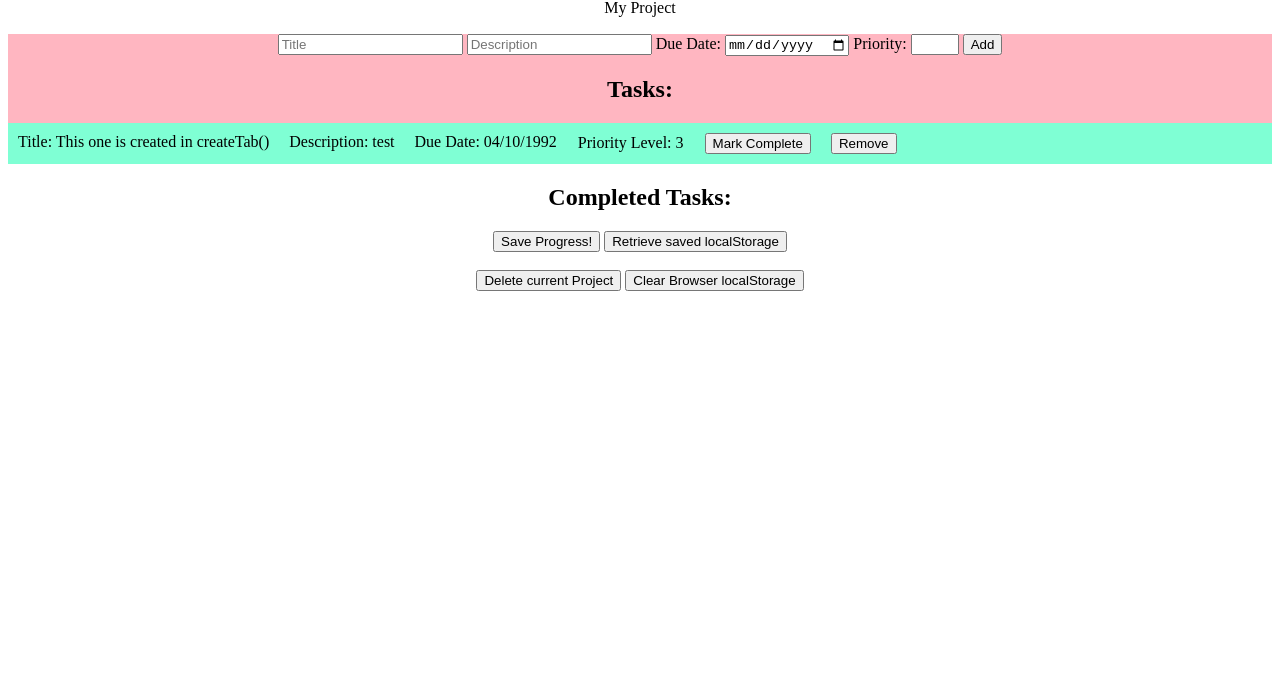
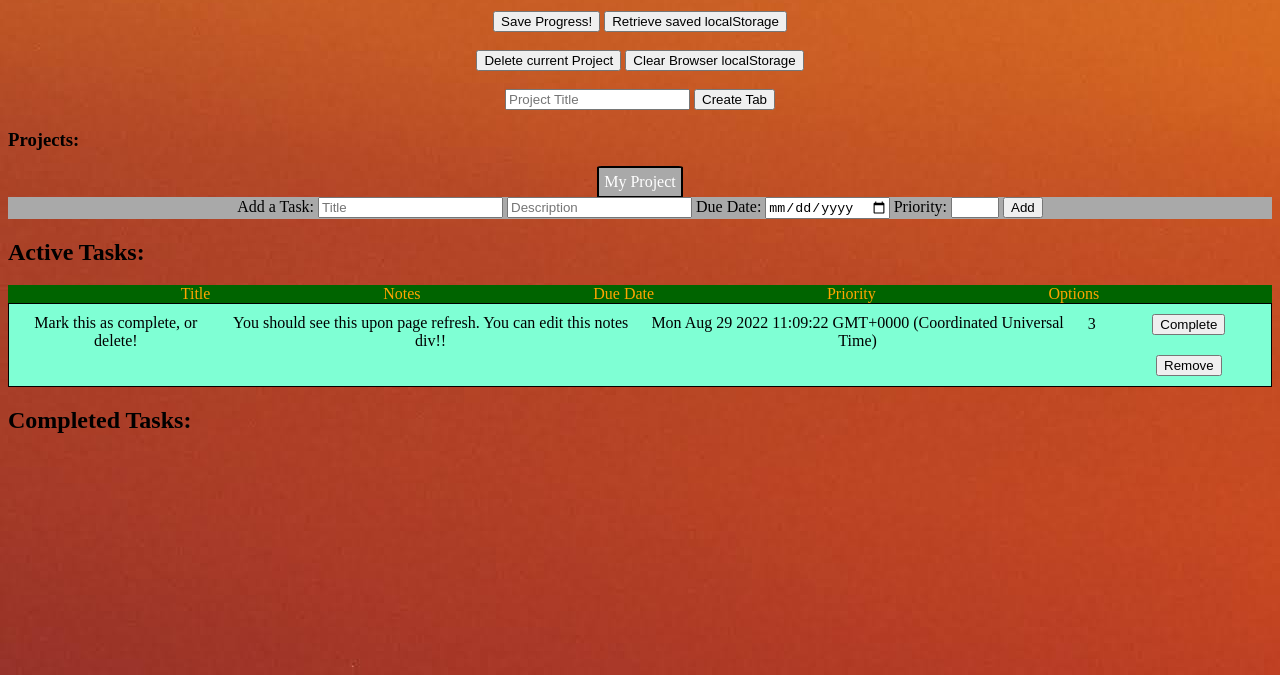
Before and after one commit to wlindstrom55/TOP_todo_list, a website with bundled scripts: page index.html in a window 1280 px wide. Shown: the part 125-800 px from the top of the page. Built offline with nearby package versions, Linux system fonts and the light colour scheme.

Commit message:
Really messed with styling alot, not sure I am thrilled though. Changed notes to be editable on todos, using an event listener to change the value on the object upon input event. It's ugly but functional

```diff
--- a/index.html
+++ b/index.html
@@ -9,22 +9,33 @@
 </head>
 <body>
     <main id="main">
-        <h1>Will's To-Dos</h1>
+        <h1>Checklist App</h1>
         <header>
+            <div class="footerbutts">
+                <h2>Options:</h2>
+                <button class="savebut" onclick="setStorage(); return false"> Save Progress!</button>
+                <button class="getbut" onclick="getStorage(); return false"> Retrieve saved localStorage</button>
+                <br> <br>
+                <button class="tabbut" onclick="removeTab(); return false"> Delete current Project</button>
+                <button class="delbut" onclick="clearStorage(); return false">Clear Browser localStorage</button>
+            </div>
+            <br>
             <form onsubmit="createTab(); return false" class="form" id="projectform">
                 <input type="text" name="ptitle" id="ptitle" placeholder="Project Title">
                 <button type="submit" onclick="createTab(); return false">Create Tab</button>
-                <!--on submit, should run and create a new nav tab, will this work?-->
             </form>
-            <nav id="nav">
+            <div id="nav">
+                <h3>Projects:</h3>
                 <!--<div class="tab" id="tab1" onclick="tabSwitch(); return false">My Project</div>-->
                 <div id="tabdisplay"></div>
-            </nav>
+            </div>
         </header>
         <!--idea: do nav tabs w/ an explainer page, or perhaps our different projects (lists of todos)?-->
 
         <div class="outer">
+            <div class="forform">
                 <form onsubmit="addToDo(); return false" class="form" id="todoform">
+                    <label>Add a Task:</label>
                     <input type="text" name="title" id="title" placeholder="Title" required>
                     <input name="description" id="description" placeholder="Description"  required>
                     <label for="duedate">Due Date:</label>
@@ -33,22 +44,17 @@
                     <input type="number" name="priority" id="priority" min="1" max="3" required>
                     <button type="submit" id="submit">Add</button>
                 </form>
+            </div>
+        </div>
+        <h2>Active Tasks:</h2>
         <div class="cont">
-                <h2>Tasks:</h2>
             <div class="content" id="content"></div>
-            </div>
         </div>
         <div class="complete-section">
             <h2>Completed Tasks:</h2>
             <div class="complete"></div>
         </div>
-        <div class="footerbutts">
-            <button class="savebut" onclick="setStorage(); return false"> Save Progress!</button>
-            <button class="getbut" onclick="getStorage(); return false"> Retrieve saved localStorage</button>
-            <br> <br>
-            <button class="tabbut" onclick="removeTab(); return false"> Delete current Project</button>
-            <button class="delbut" onclick="clearStorage(); return false">Clear Browser localStorage</button>
-        </div>
+
     </main>
     <script src="index.js"></script>
 </body>
--- a/index.js
+++ b/index.js
@@ -38,30 +38,24 @@ function storageAvailable(type) {
 //     console.log("localStorage error");
 //   }
 
-function setStorage() { //works great!
+function setStorage() {
     localStorage.clear();
     let stringObjArr = JSON.stringify(projects); //then stringify the entire projects array
     localStorage.setItem('savedProjects', stringObjArr);
     //then maybe some kind of a check to see if there is saved info on browser, and an alert if successful or not
     window.alert("¡Saved to your browser!");
     //might be able to put in some type of behavior on window close? should check
-    //first check for existing data, if so, retrieve..also add to array so they iterate right
-    //for each property of an object in our array....save as an object to local storage?
-    //need to access object values, save?
-    //would we also then need another method to "offload" and retrieve those saved values?
-    //when should this run? probably in the conditional above that checks for localstorage.
 }
 
-function getStorage() { //works!
-    //Project thoughts - pass in an index for Project to switch todos to save and load?
+function getStorage() {
     try {
         let newArr = JSON.parse(localStorage.getItem('savedProjects') || []); //if getItem returns null, provides a default empty array
-       // projects[projectIndex].todosArray.splice(0, projects[projectIndex].todosArray.length); //cut out the whole current array!
         projects.splice(0, projects.length);
-       for(let savedProject of newArr) { //again must use for of to loop over objects themselves
+        for(let savedProject of newArr) {
             projects.push(savedProject);
         }
         projectIndex = 0; //reset current project
+        window.alert('localStorage retrieved');
     } catch (err) {
         //unexpected end of JSON input if there is nothing to parse
         window.alert('¡ERROR! ¡There was nothing saved to localStorage!');
@@ -88,47 +82,33 @@ const tabDisplay = document.getElementById('tabdisplay')
 
 //const todos = [];
 const projects = [];
-//let countTab = 2; //starts at 2 because of default tab //gonna need to change this to deal with tab creation in iterate()
-let currentTab = 0; //counter for projects //maybe delete?
-let projectIndex = 0; //this needs to be changed by tab switching logic to currect Project
+let projectIndex = 0; //this value determines which project is being displayed
 
-// function iterateProjects() {
-//     projectIndex = 0; //set back to first project
-//     for(let proj of projects) {
-//         //just needs to render divs as tabs?
-
-//     }
-// }
-function createTab() { //maybe this should just push the created project object to projects array?
+function createTab() {
     let input = document.getElementById('ptitle');
     let newTab = document.createElement('div');
     newTab.classList.add('tab');
 
-    if(projects.length === 0) { //if no projects, add in sample Project
+    if(projects.length === 0) { //if no projects
         newTab.setAttribute('id', `tab1`);
         tabDisplay.append(newTab);
         newTab.innerHTML = 'My Project';
-        let myProject = new Project('My Project', [new ToDo('This one is created in createTab()', 'test', '04/10/1992', 3, false)]);
+        let myProject = new Project('My Project', [new ToDo('Mark this as complete, or delete!', 'You should see this upon page refresh. You can edit this notes div!!', new Date(), 3, false)]);
         projects.push(myProject);
         console.log('default object created!');
         return false;
-    } else if(projects.length > 0) {
-        newTab.setAttribute('id', `tab${projects.length + 1}`); //was previously countTab
+    } else if(projects.length > 0) { //if project is being created
+        newTab.setAttribute('id', `tab${projects.length + 1}`);
         tabDisplay.append(newTab);
         newTab.innerHTML = input.value;
-        //countTab += 1;
-    //maybe here it should call the constructor while checking title //create a whole new array.
         let newTitle = input.value;
-        let newProject = new Project(newTitle, [new ToDo('This should appear on new tabs', 'test', new Date(), 3, true)]);
+        let newProject = new Project(newTitle, [new ToDo('This should appear on newly created tabs', 'Try to delete this', new Date(), 3, true)]);
         projects.push(newProject);
-        input.value = ""; //move this to the todo form as well!
+        input.value = ""; //use this in the todo form as well!
         iterate();
         return false;
     }
-    //tab switches, and you reiterate but with a different array of todos!
-    //should projects(tabs) have their own constructor, which has its own array of todos? This seems logical
-        //this way, you have some logic for switching tabs that then plugs in the appropriate todos array?
-    //of course, you would have to modify the saving system too to save that specific  Project's array (under different name)
+    iterate();
 }
 
 function tabSwitch(id) {
@@ -136,6 +116,18 @@ function tabSwitch(id) {
     projectIndex = num - 1; //-1 for 0-index array here instead of in iterate() like others
     iterate();
     //logic of when you click on a tab here. The event listener for the tab buttons themselves should call this
+}
+
+function tabActive(id) { //this handles the styling for the tabs when clicked
+    let active = document.getElementById(`${id}`);
+    let reset = document.querySelectorAll('.tab');
+    reset.forEach((tab) => { //set back to default colors
+        tab.style.backgroundColor = 'lightslategrey';
+        tab.style.color = 'lightgrey';
+    });
+    active.style.backgroundColor = 'darkgrey';
+    active.style.color = 'white';
+    iterate(); //hover pseudoclass gets messed up if iterate() isn't invoked here
 }
 
 function removeTab() {
@@ -153,14 +145,22 @@ function removeToDo(index) { //updated
     iterate();
 }
 
-function addToDo() { //updated
+function addToDo() {
     //should construct a new object based on inputs, put that object into the array, and then iterate.
     let title = document.getElementById('title').value;
     let desc = document.getElementById('description').value;
     let dueDate = document.getElementById('duedate').value;
     let priority = document.getElementById('priority').value;
+
     let newTodo = new ToDo(title, desc, dueDate, priority, false); //task is not complete by default
     projects[projectIndex].todosArray.push(newTodo); //push new ToDo to current Project.todosArray
+
+    //clear out the inputs:
+    document.getElementById('title').value = '';
+    document.getElementById('description').value = '';
+    document.getElementById('duedate').value = '';
+    document.getElementById('priority').value = '';
+
     iterate();
 }
 
@@ -216,51 +216,102 @@ function iterate() {
     cont.setAttribute('id', 'content');
     container.append(cont);
 
-    for(let proj of projects) { //create the DOM elements for each project
+    for(let proj of projects) { //create the DOM tab elements for each 'project' in array
         const newTab = document.createElement('div');
         newTab.classList.add('tab');
+        if(proj == projects[projectIndex]) { //if current project, apply 'selected' styling
+            newTab.style.backgroundColor = 'darkgrey';
+            newTab.style.color = 'white';
+        }
         newTab.setAttribute('id', `tab${projects.indexOf(proj) + 1}`);
         newTab.innerHTML = proj.title;
         tabDisp.append(newTab);
     }
 
-    console.log(projectIndex + " - This is the current project!");
+    let countComplete = 0; //counter for # of todos in list marked complete
+    let count1 = 0;
 
-    for(let todo of projects[projectIndex].todosArray) { //note: could have something that reads obj trait and puts it in the right section,
-        //like if it's complete, or depending on priority!
+    for(let todo of projects[projectIndex].todosArray) { //for the active project, display its todos.
+        if(todo.complete == true) {
+            countComplete++;
+        }
+        if(count1 == 0) { //for our first row(todo), we want a header row which labels our columns
+            let headRow = document.createElement('div');
+            headRow.setAttribute('class', 'headrow');
+            cont.append(headRow); //could rework this to also display under complete
+            let headTitle = document.createElement('div');
+                headTitle.classList.add('headdiv');
+                headTitle.innerHTML = 'Title'
+                headRow.append(headTitle);
+            let headNotes = document.createElement('div');
+                headNotes.classList.add('headdiv');
+                headNotes.innerHTML = 'Notes'
+                headRow.append(headNotes);
+            let headDate = document.createElement('div')
+                headDate.classList.add('headdiv');
+                headDate.innerHTML = 'Due Date';
+                headRow.append(headDate);
+            let headPriority = document.createElement('div');
+                headPriority.classList.add('headdiv')
+                headPriority.innerHTML = 'Priority';
+                headRow.append(headPriority);
+            let headButts = document.createElement('div');
+                headButts.classList.add('headdiv');
+                headButts.innerHTML = 'Options';
+                headRow.append(headButts);
+        }
+        count1++;
+
         const row = document.createElement('div');
             row.setAttribute('id', `row${count}`);
             row.classList.add('tododiv');
-            //cont.append(row);
+            let intPriority = parseInt(todo.priority);
+                if(intPriority === 3) {
+                    //default style at the moment.
+                } else if (intPriority === 2) {
+                    row.style.backgroundColor = 'orange';
+                } else {
+                    row.style.backgroundColor = 'red';
+                    row.style.color = 'white';
+                }
+
                 if(todo.complete === true) {
                     comp.append(row);
+                    row.style.backgroundColor = 'gray';
+                    row.style.color = 'orange';
                 } else if(todo.complete === false) {
                     cont.append(row);
                 }
+
         const todoTitle = document.createElement('div');
             todoTitle.setAttribute('id', `title${count}`);
             todoTitle.classList.add('innerdiv');
-            todoTitle.innerHTML = "Title: " + todo.title;
+            todoTitle.innerHTML = todo.title;
+            //todoTitle.setAttribute('contenteditable', 'true');
             row.append(todoTitle);
         const todoDesc = document.createElement('div');
             todoDesc.setAttribute('id', `desc${count}`);
+            todoDesc.setAttribute('name', 'editdesc');
             todoDesc.classList.add('innerdiv');
-            todoDesc.innerHTML = "Description: " + todo.desc;
+            todoDesc.innerHTML = todo.desc;
+            todoDesc.setAttribute('contenteditable', 'true');
             row.append(todoDesc);
         const dueDate = document.createElement('div');
             dueDate.setAttribute('id', `duedate${count}`);
-            dueDate.innerHTML = "Due Date: " + todo.dueDate; //.toString()
+            dueDate.innerHTML = todo.dueDate;
             dueDate.classList.add('innerdiv');
             row.append(dueDate);
         const priority = document.createElement('td');
             priority.setAttribute('id', `priority${count}`);
             priority.classList.add('innerdiv');
-            priority.innerHTML = "Priority Level: " + todo.priority;
+            priority.innerHTML = todo.priority;
             row.append(priority);
+        const buttonDiv = document.createElement('div');
+                row.append(buttonDiv);
         const markButton = document.createElement('button');
             markButton.classList.add('innerdiv');
             markButton.setAttribute('id', `mb${count}`)
-            markButton.innerHTML = 'Mark Complete';
+            markButton.innerHTML = 'Complete';
             markButton.addEventListener('click', (e) => {
                 let idString = e.target.id.toString(); //get String of the elements id
                 let index = idString.match(/\d/g); //pull the number off the string
@@ -268,7 +319,7 @@ function iterate() {
                 //the - 1 is for the zero-indexed array
                 //toggle as complete, then iterate
             })
-            row.append(markButton);
+            buttonDiv.append(markButton);
         const remButton = document.createElement('button');
             remButton.innerHTML = 'Remove';
             remButton.setAttribute('id', `rembutton${count}`);
@@ -278,22 +329,38 @@ function iterate() {
                 let index = idString.match(/\d/g); //pulls any (compound) # from idString
                 removeToDo(index - 1);
             })
-            row.append(remButton);
+            buttonDiv.append(remButton);
 
-        document.querySelectorAll('.tab').forEach((tab) => { //event listener for tabs!
-            tab.addEventListener('click', (e) => {
+
+        count++;
+        } //end of large for..of
+
+        document.getElementsByName('editdesc').forEach((descEl) => { //event listeners for editable elements!
+            descEl.addEventListener('input', (e) => {
                 let id = e.target.id.toString();
-                console.log('Event Listener is working!' + id);
-                tabSwitch(id);
+                let index = id.match(/\d/g);
+                //this should set the desc value within a given todo after editing?
+                projects[projectIndex].todosArray[index - 1].desc = e.target.innerHTML;
             });
         });
 
-        count++;
+        //if the chosen array is empty, or all of its elements are marked complete, add in a reminder to create new tasks
+        if((!projects[projectIndex].todosArray.length) || (projects[projectIndex].todosArray.length === countComplete)) {
+            let advice = document.createElement('div');
+            advice.classList.add('advice');
+            advice.innerHTML = 'Currently there is nothing to do, add a task!';
+            cont.append(advice);
         }
-    //test console logs for showing current project todos and all projects arrays
-    // console.log(projects[projectIndex].todosArray);
-    // console.log(projects);
-}
+
+        //here, adding the event listeners for each of the tabs (each project)
+        document.querySelectorAll('.tab').forEach((tab) => {
+            tab.addEventListener('click', (e) => {
+                let id = e.target.id.toString();
+                tabSwitch(id);
+                tabActive(id);
+            });
+        });
+} //end iterate()
 
 const ToDo = function(title, desc, dueDate, priority, complete) {
     this.title = title;
@@ -308,17 +375,5 @@ const Project = function(title, todosArray) {
     this.todosArray = todosArray;
 }
 
-// const test = new ToDo("Run", "Run two miles before this date", new Date('09/01/2023'), 3, false);
-// //new Date() returns a Date object. Date() itself without new returns  string representation of the
-// //current date and time, exactly as new Date().toString() does.
-// todos.push(test);
-
-// const test2 = new ToDo("finish this Project", 'Make sure it works like you want', new Date('09/01/2025'), 1, false);
-// todos.push(test2);
-
-// const test3 = new ToDo('Take a look at the Project', 'This is a test', '09/01/2025', 1, true)
-// todos.push(test3);
 createTab();
 iterate();
-
-//console.log(projects);
--- a/styles.css
+++ b/styles.css
@@ -1,4 +1,9 @@
+html {
+
+}
 body {
+    background-image: url('./images/sunset.JPG');
+    /*background-color: burlywood;*/
     display: flex;
     flex-direction: column;
     text-align: center;
@@ -6,11 +11,40 @@ body {
 .outer {
     align-items: center;
     justify-content: center;
-    background-color: lightpink;
+    width: 100%;
 }
 
-nav {
+h2 {
+    text-align: left;
+}
 
+h3 {
+    text-align: left;
+    margin-bottom: 0px;
+}
+
+.forform {
+    background-color: darkgray;
+    align-items: center;
+    justify-content: center;
+    text-align: center;
+}
+
+.conthead {
+    display: flex;
+    flex-direction: row;
+    align-items: center;
+    justify-content: space-evenly;
+}
+
+#head1 {
+    text-align: left;
+}
+h1 {
+    font-family: Verdana, Geneva, Tahoma, sans-serif;
+    font-size: 2em;
+    color: rebeccapurple;
+    text-align: left;
 }
 
 #tabdisplay {
@@ -20,20 +54,46 @@ nav {
 }
 
 .tab {
+    border-radius: 5%;
+    padding: 5px;
     margin: 15px;
-    height: 20px;
-    width:auto;
+    margin-bottom: -1px;
+    background-color: lightslategray;
+    color: lightgray;
+    border: 2px solid black;
 }
-#content {
+
+.tab:hover {
+    background-color: black;
+    color: white;
+}
+
+.cont {
+    /* display: grid;
+    grid-template-columns: 1fr 1fr;
+    grid-template-rows: 1fr 1fr; */
     background-color: aquamarine;
 }
 
 .tododiv {
     display:flex;
     flex-direction: row;
+    justify-content: space-evenly;
     flex-wrap: nowrap;
+    border: 1px solid black;
 }
 
+.headrow {
+    display: flex;
+    flex-direction: row;
+    justify-content: space-evenly;
+    background-color: darkgreen;
+    color: orange;
+}
+
+.headdiv {
+
+}
 .innerdiv {
     margin: 10px;
 }
@@ -51,6 +111,6 @@ nav {
     align-items: center;
 }
 
-.delbut {
-
+.footerbuts {
+    margin-bottom: 10px;
 }
```
Also changed, not shown: README.md, images/sunset.JPG (added). Lines whose indentation alone changed are shown as unchanged.
